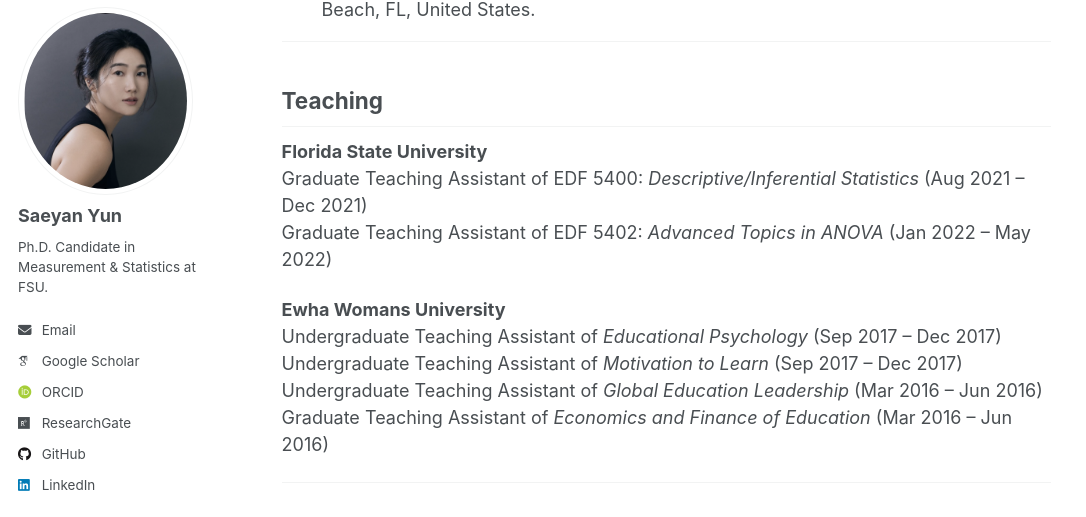
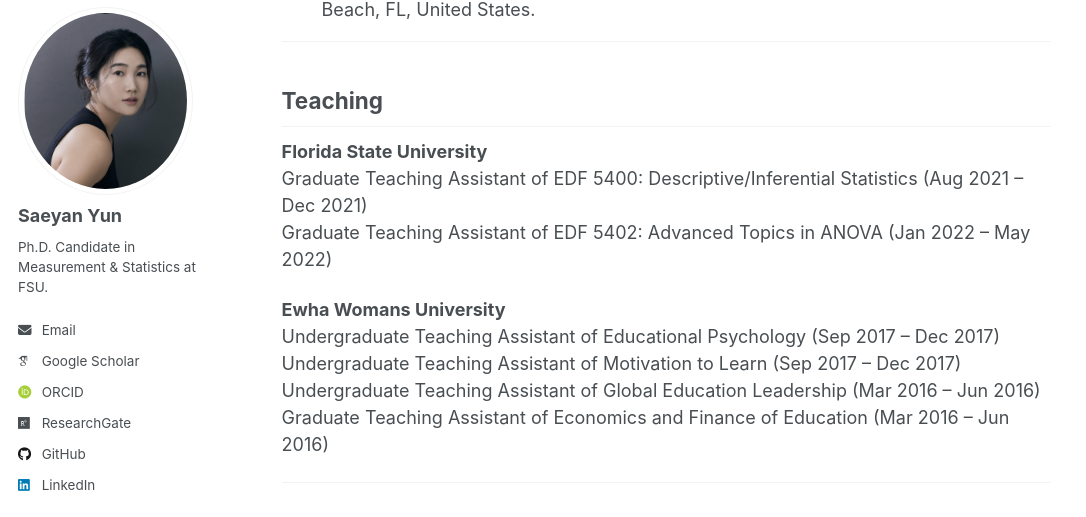
Before and after one commit to saeyanyun/saeyanyun.github.io, a Jekyll site: the page built from index.md, in a window 1280 px wide and 900 px high, scrolled down 3489 px. Shown: the part 92-609 px from the top of the window, without its empty margins (0-1086 px from the left). Built offline with Jekyll 4.4.1, drawn with Linux system fonts in a browser that asks for light colours; some web fonts are replaced; a script that is not in the unit is left out.

```diff
--- a/index.md
+++ b/index.md
@@ -90,14 +90,14 @@ I am currently working with [Dr. Betsy Jane Becker](https://scholar.google.com/c
 ## Teaching
 
 **Florida State University**
-Graduate Teaching Assistant of EDF 5400: *Descriptive/Inferential Statistics* (Aug 2021 – Dec 2021)
-Graduate Teaching Assistant of EDF 5402: *Advanced Topics in ANOVA* (Jan 2022 – May 2022)
+Graduate Teaching Assistant of EDF 5400: Descriptive/Inferential Statistics (Aug 2021 – Dec 2021)
+Graduate Teaching Assistant of EDF 5402: Advanced Topics in ANOVA (Jan 2022 – May 2022)
 
 **Ewha Womans University**
-Undergraduate Teaching Assistant of *Educational Psychology* (Sep 2017 – Dec 2017)
-Undergraduate Teaching Assistant of *Motivation to Learn* (Sep 2017 – Dec 2017)
-Undergraduate Teaching Assistant of *Global Education Leadership* (Mar 2016 – Jun 2016)
-Graduate Teaching Assistant of *Economics and Finance of Education* (Mar 2016 – Jun 2016)
+Undergraduate Teaching Assistant of Educational Psychology (Sep 2017 – Dec 2017)
+Undergraduate Teaching Assistant of Motivation to Learn (Sep 2017 – Dec 2017)
+Undergraduate Teaching Assistant of Global Education Leadership (Mar 2016 – Jun 2016)
+Graduate Teaching Assistant of Economics and Finance of Education (Mar 2016 – Jun 2016)
 
 ---
 
```
